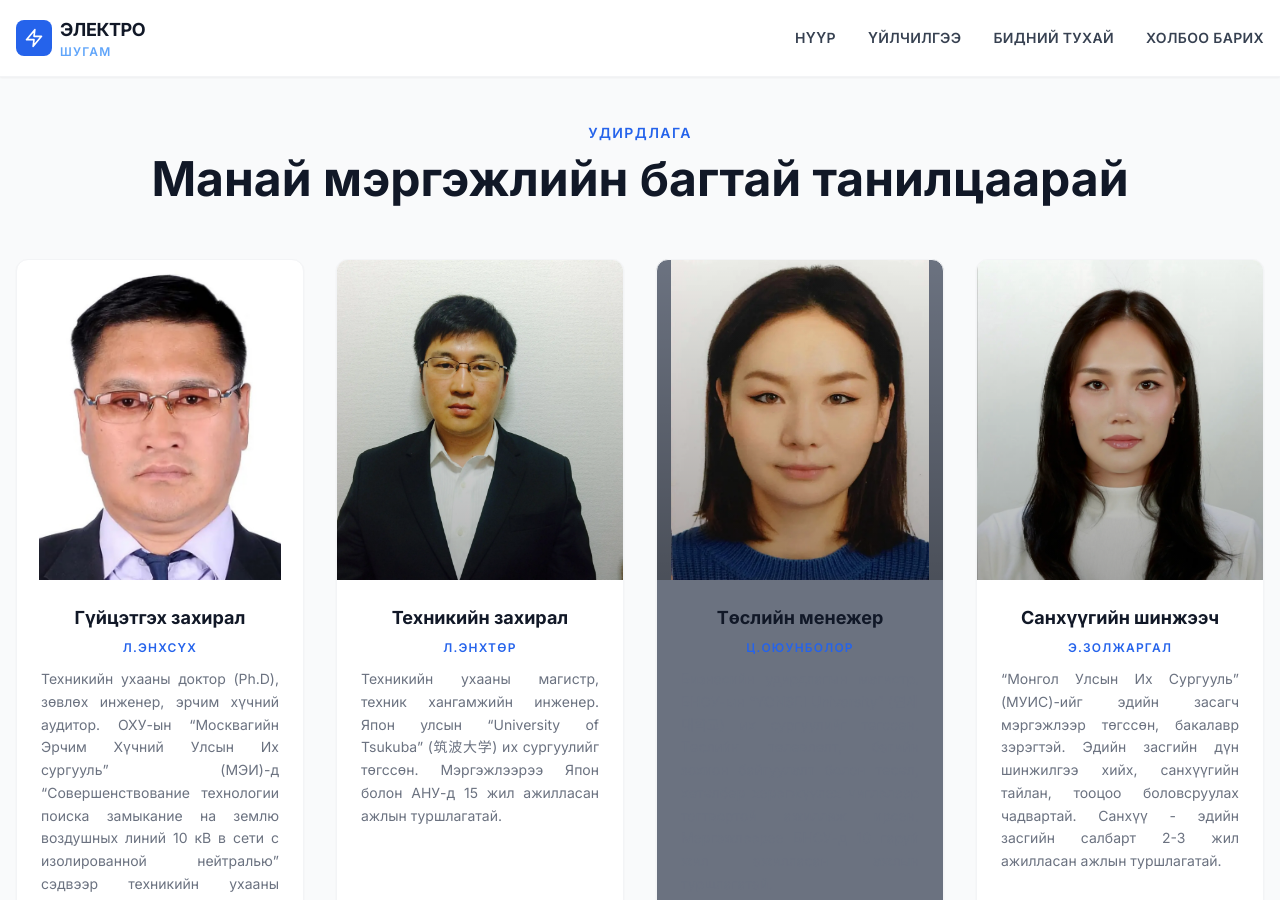
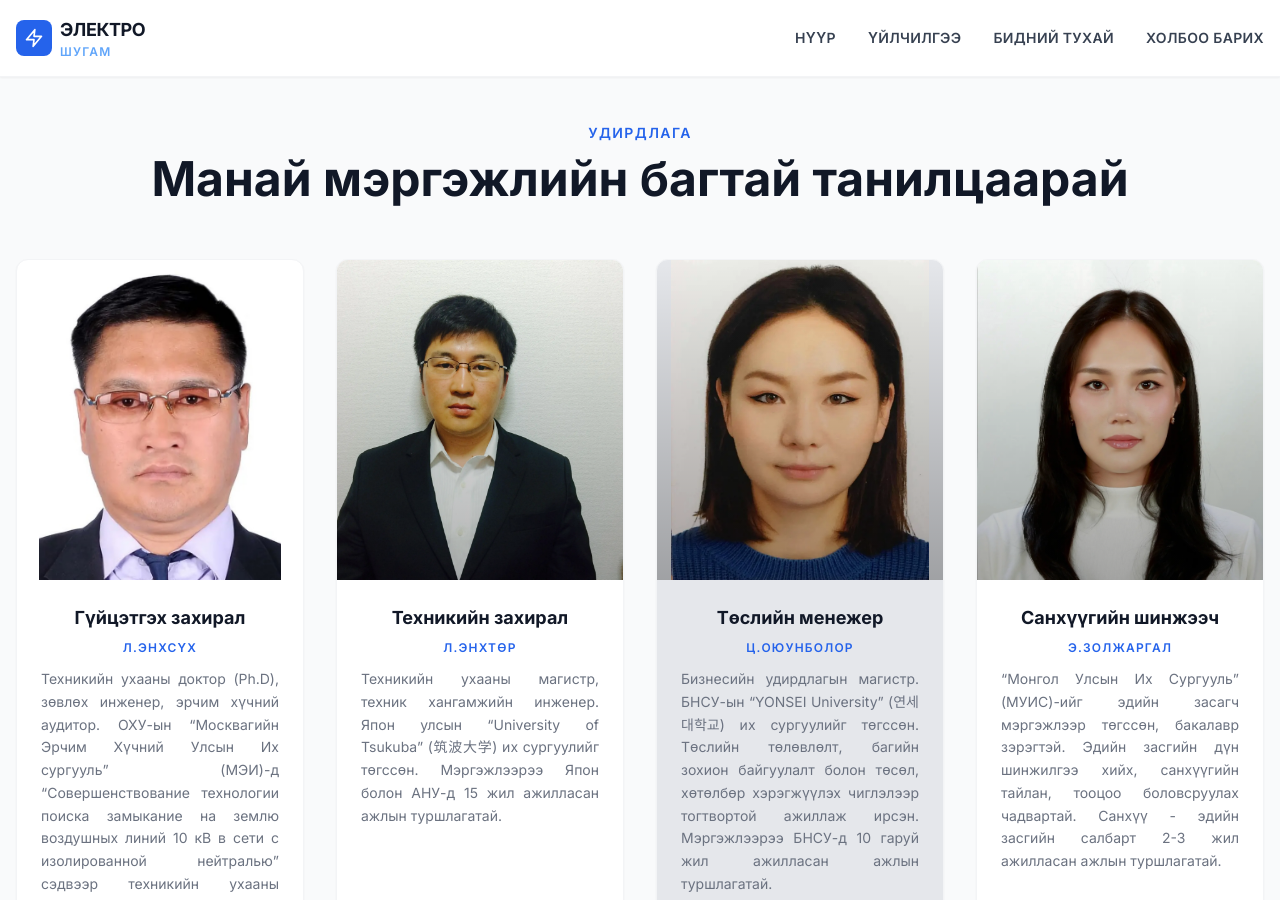
Before and after one commit to electroshugam/electroshugam_web_new, a Jekyll site: the page built from index.html, in a window 1280 px wide and 900 px high, scrolled down 3236 px. Built offline with Jekyll 4.4.1, drawn with Linux system fonts in a browser that asks for light colours; nearby versions of some CDN libraries.

Commit message:
fig update

```diff
--- a/index.html
+++ b/index.html
@@ -248,7 +248,7 @@
           </div>
       </div>
       <!-- Service 3 -->
-      <div class="service-card group bg-gray-500 rounded-xl overflow-hidden shadow-sm hover:shadow-xl transition-all duration-300 border border-gray-100 hover:border-blue-100">
+      <div class="service-card group bg-gray-200 rounded-xl overflow-hidden shadow-sm hover:shadow-xl transition-all duration-300 border border-gray-100 hover:border-blue-100">
         <div class="relative h-80 overflow-hidden">
               <img src="{{ '/media/oyunbolor_n.webp' | relative_url }}" alt="Төслийн менежер"
                    class="service-image w-full h-full object-contain object-top">
```
